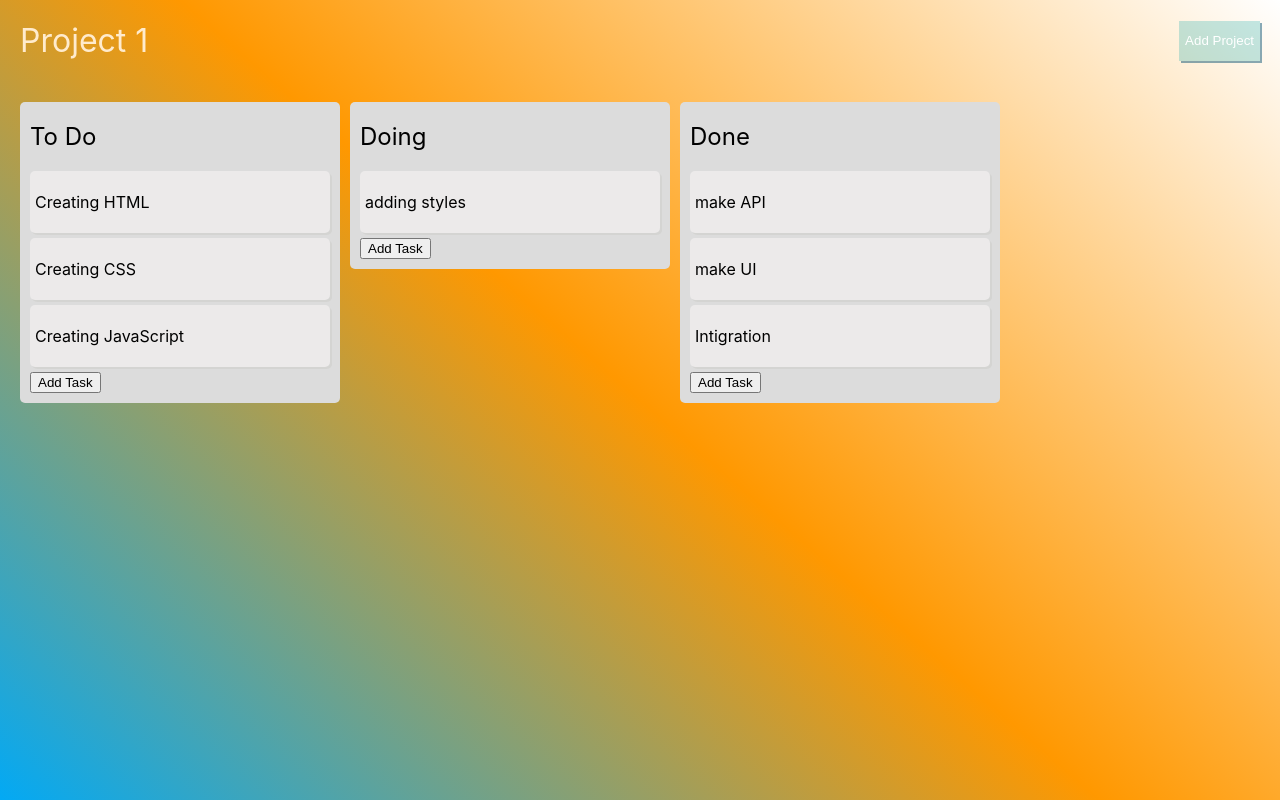
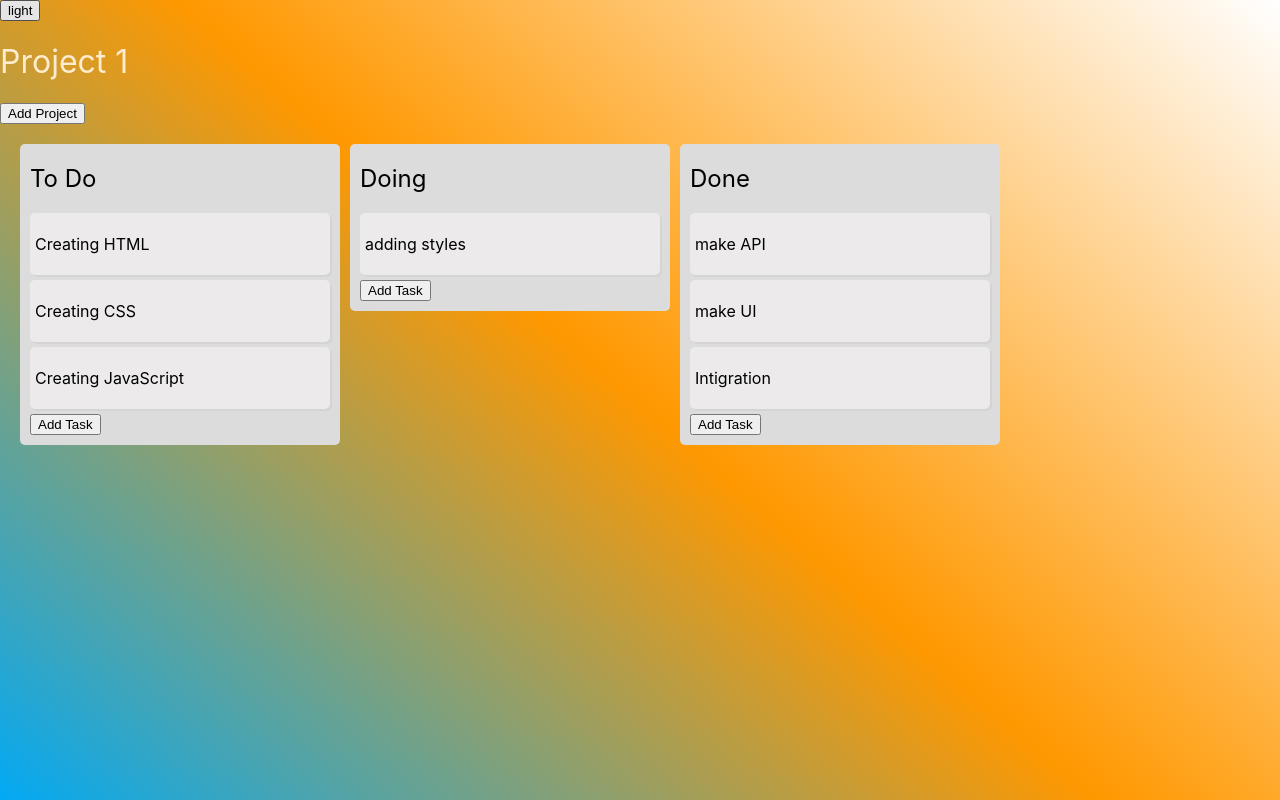
Before and after one commit to KushagraGitter/react-trello, a React (Create React App) app: page / in a window 1280 px wide. Built offline with nearby package versions, Linux system fonts and the light colour scheme.

Commit message:
Theme context work in progress

```diff
--- a/src/App.js
+++ b/src/App.js
@@ -1,11 +1,18 @@
-import React from 'react';
+import React, { useState, createContext } from 'react';
 import Project from './components/project/project.js';
 import './style.css';
+export const ThemeContext = createContext('light');
+export default function App() {
+  const [theme, setTheme] = useState('light');
 
-export default function App() {
   return (
     <div>
-      <Project id={1} />
+      <ThemeContext.Provider value={theme}>
+        <button onClick={(e) => setTheme(theme === 'dark' ? 'light' : 'dark')}>
+          {theme}
+        </button>
+        <Project id={1} />
+      </ThemeContext.Provider>
     </div>
   );
 }
--- a/src/components/project/project.js
+++ b/src/components/project/project.js
@@ -1,8 +1,9 @@
-import React, { useState, useEffect, useRef } from 'react';
+import React, { useState, useEffect, useRef, useContext } from 'react';
 import SubProject from '../subProject/subProject.js';
 import TaskList from '../task/taskList.js';
 import Task from '../task/task.js';
 import { getSubProjects } from '../../service.js';
+import ThemeContext from '../../App.js';
 
 function Projects(projectId) {
   const [subProjects, setSubProjects] = useState([]);
@@ -10,6 +11,8 @@ function Projects(projectId) {
 
   const dndNode = useRef();
   const dndNodeParams = useRef();
+
+  const theme = useContext(ThemeContext);
 
   useEffect(() => {
     getSubProjects(projectId).then((data) => {
@@ -74,7 +77,7 @@ function Projects(projectId) {
 
   return (
     <div className="main-project">
-      <header class="main-header">
+      <header className={`main-header" ${theme}`}>
         <h1 className="project">Project 1</h1>
         <button onClick={(e) => addProject(e)}>Add Project</button>
       </header>
--- a/src/style.css
+++ b/src/style.css
@@ -20,6 +20,10 @@ body {
   justify-content: space-between;
   align-items: center;
   padding: 0 20px 0 20px;
+}
+
+.main-header-dark {
+  background-color: black;
 }
 
 .main-header > button {
```
